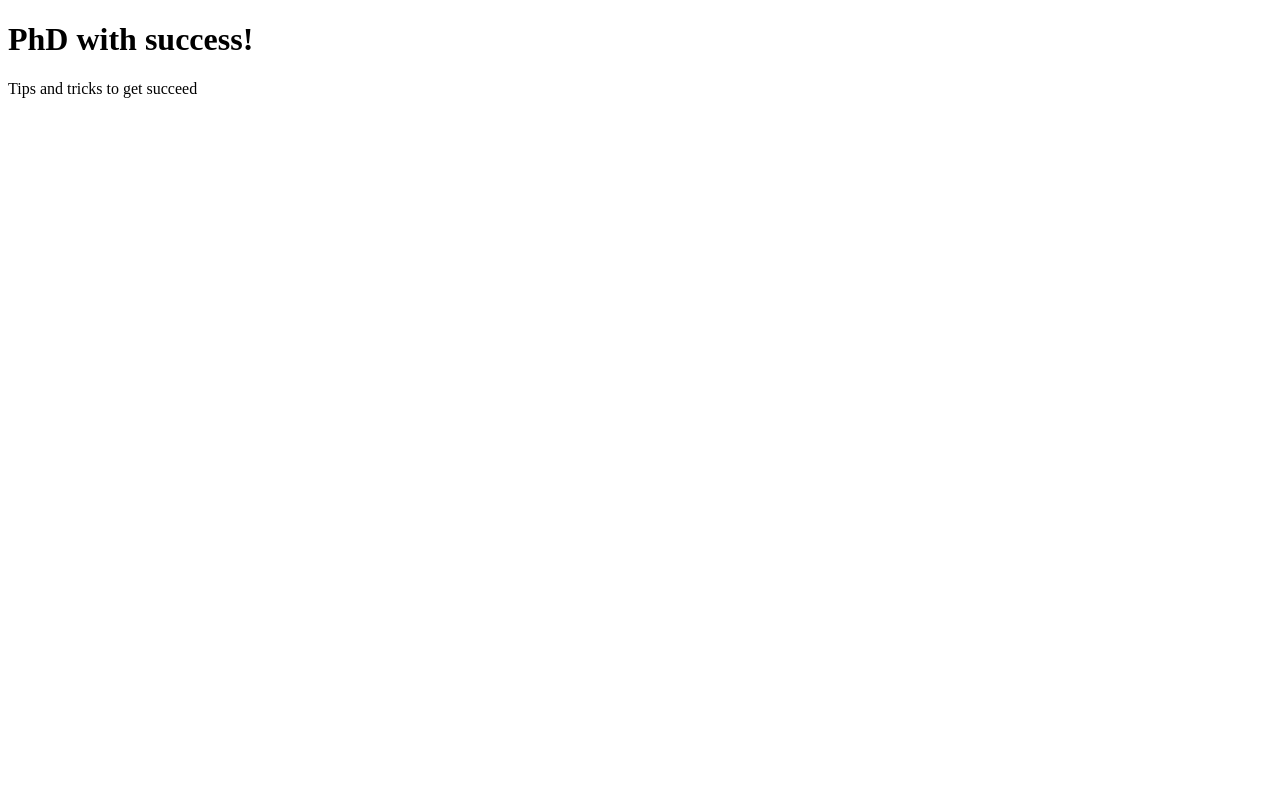
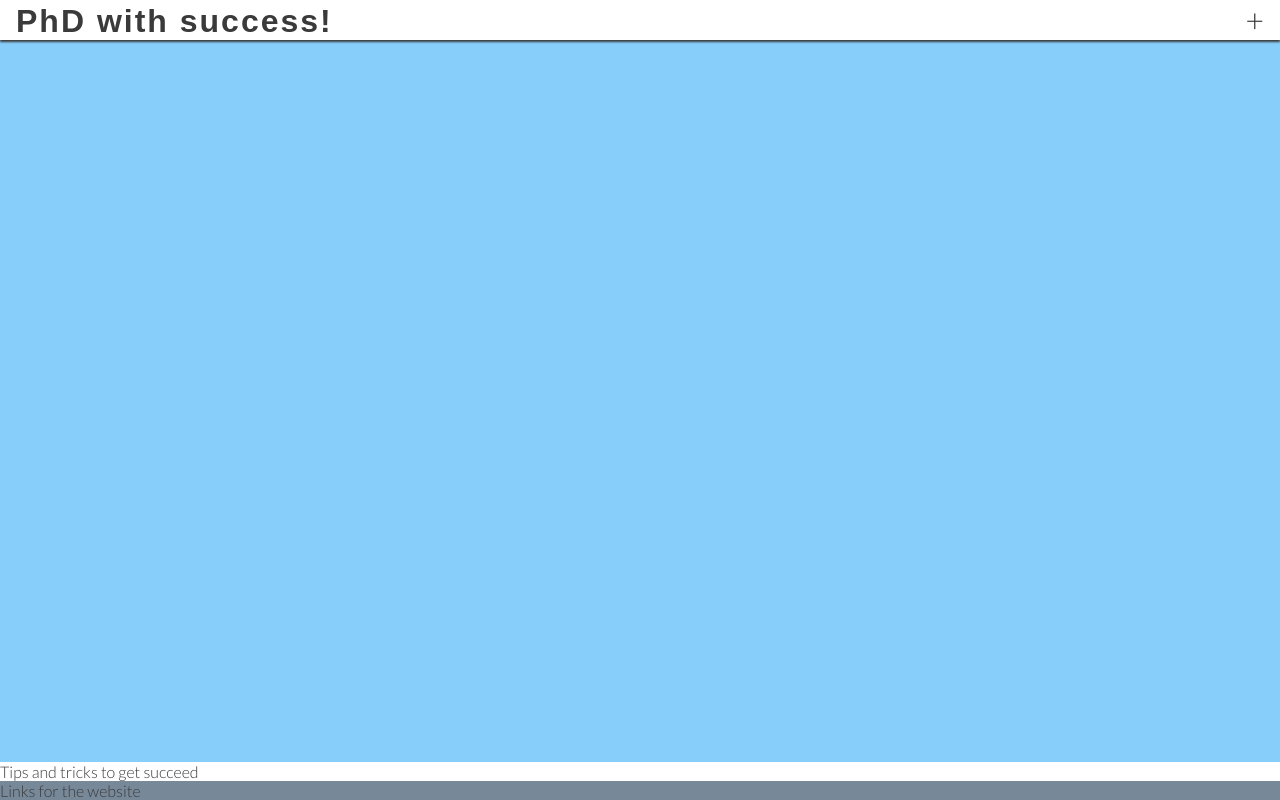
Before and after one commit to aaronalonsotorrens/project1, a plain HTML site: page index.html in a window 1280 px wide. Drawn offline with Linux system fonts and the light colour scheme.

Commit message:
Add header settings

```diff
--- /dev/null
+++ b/assets/css/style.css
@@ -0,0 +1,97 @@
+/* Google fonts import*/
+
+@import url('https://fonts.googleapis.com/css2?family=Lato:wght@300&display=swap');
+
+
+/* Asterisk wildcard selector to override default styles added by the browser*/
+
+* {
+    padding: 0;
+    margin: 0;
+    box-sizing: border-box;
+}
+
+/* General styles*/
+body {
+    min-height: 100vh;
+    display: flex;
+    flex-direction: column;
+/* Generic project styles*/
+    color: #3a3a3a;
+    font-family: 'Lato', sans-serif;
+}
+/* Generic project styles */
+
+
+header {
+    background-color: #ffffff;
+    padding: 0 1rem;
+    position: fixed;
+    z-index: 99;
+    width: 100%;
+    box-shadow: 0 2px 2px #3a3a3a;
+    display:flex;
+    justify-content: space-between;
+    align-items: baseline;
+
+}
+
+header a {
+    text-decoration: none;
+    color: inherit;
+}
+
+#logo {
+    font-family: 'Oswald', sans-serif;
+    letter-spacing: 2px;
+}
+
+#menu {
+    list-style-type: none;
+    letter-spacing: 4px;
+    font-size: 110%;
+
+}
+
+#menu > li {
+    margin-bottom: 1em;
+}
+
+.active {
+    border-bottom: 1px solid #3a3a3a;
+}
+
+/*Navigation bar toggle*/
+nav {
+    position: absolute;
+    background-color: #ffffff;
+    width: 100%;
+    left: 0;
+    padding: 0 1rem;
+    box-shadow: 0 2px 2px #3a3a3a;
+    display: none;
+    top: 100%;
+}
+/*Nav toggle*/
+#nav-toggle:checked~nav {
+    display:block;
+}
+
+#nav-toggle {
+    display: none;
+}
+
+.nav-toggle-label {
+    font-size: 2rem;
+}
+
+main {
+    background-color: lightskyblue;
+    /* Make main element take surplus amount of space */
+    flex:1 0 auto;
+    margin-top: 50;
+}
+
+footer {
+    background-color: lightslategray;
+}
--- a/index.html
+++ b/index.html
@@ -6,20 +6,41 @@
     <meta http-equiv="X-UA-Compatible" content="IE=edge">
     <meta name="viewport" content="width=device-width, initial-scale=1.0">
     <!-- Meta tags for search engines-->
-     <meta name="description" content="PhD guide. Guide to allow PhD students ease into a career outside academia">
-     <meta name="keywords" content="guide, tips, statements">
+    <meta name="description" content="PhD guide. Guide to allow PhD students ease into a career outside academia">
+    <meta name="keywords" content="guide, tips, statements">
     <!--Title-->
     <title>PhD survival guide</title>
     <!--Favicon-->
     <link rel="apple-touch-icon" sizes="180x180" href="assets/favicon/apple-touch-icon.png">
     <link rel="icon" type="image/png" sizes="32x32" href="assets/favicon/favicon-32x32.png">
     <link rel="icon" type="image/png" sizes="16x16" href="assets/favicon/favicon-16x16.png">
+    <!--Stylesheet-->
+    <link rel="stylesheet" href="assets/css/style.css">
 </head>
 
 <body>
-    <h1>PhD with success!</h1>
+    <!--Header-->
+    <header>
+        <a href="index.html">
+            <h1 id="logo">PhD with success!</h1>
+        </a>
+        <input type="checkbox" id="nav-toggle" name="nav-toggle">
+        <label for="nav-toggle" class="nav-toggle-label">+</label>
+        <nav>
+            <ul id="menu">
+                <li><a href="" class="active">Home</a></li>
+                <li><a href="" class="active">Gallery</a></li>
+                <li><a href="" class="active">Sign Up</a></li>
+            </ul>
+        </nav>
+    </header>
+    <!--Main-->
+    <main>main content</main>
     <p> Tips and tricks to get succeed</p>
-
 </body>
 
+<footer>
+    <p>Links for the website</p>
+</footer>
+
 </html>
```
